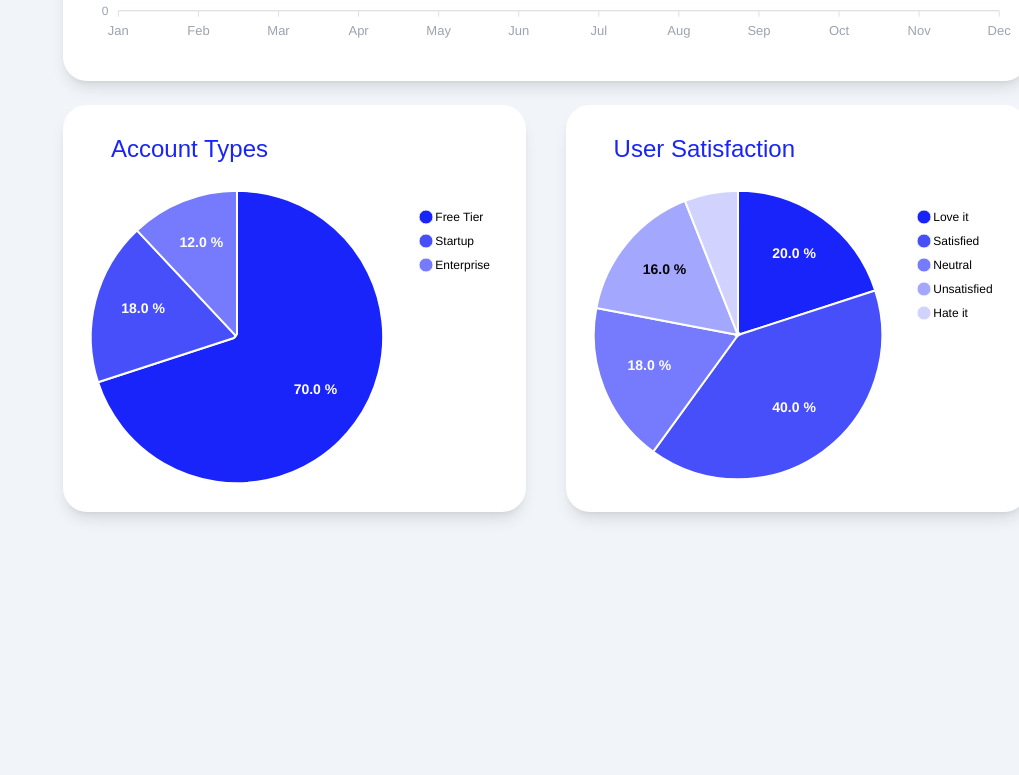
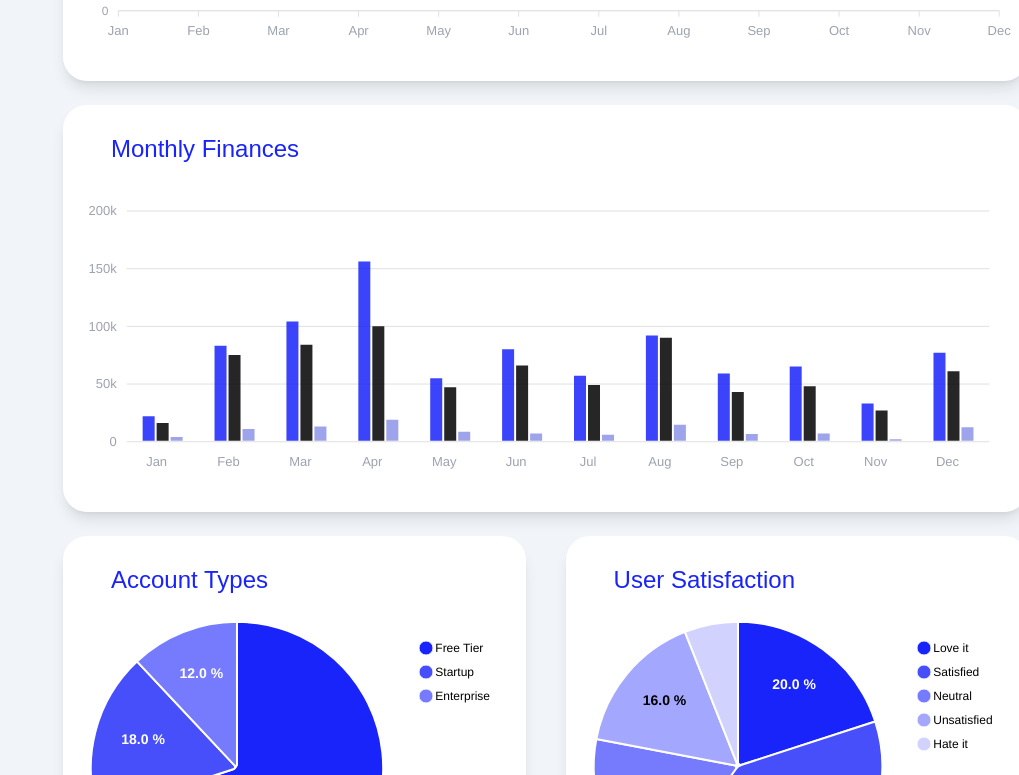
Before and after one commit to Said-Alisic/nextjs-preline-data-dashboards, a Next.js app: page /dashboard in a window 1280 px wide. Shown: the part 1085-1860 px from the top of the page, without its empty margins (261-1280 px from the left). Before the commit the page ends 1637 px from the top, so only its background shows below. Built offline with nearby package versions, Linux system fonts and the light colour scheme.

Commit message:
feat: 🎸 Create barchart component

```diff
--- a/src/app/dashboard/page.tsx
+++ b/src/app/dashboard/page.tsx
@@ -8,8 +8,6 @@ import AreaChart from "app/libs/components/charts/AreaChart";
 import BarChart from "app/libs/components/charts/BarChart";
 import LineChart from "app/libs/components/charts/LineChart";
 import PieChart from "app/libs/components/charts/PieChart";
-import Navbar from "app/libs/components/navigation/Navbar";
-import Sidebar from "app/libs/components/navigation/Sidebar";
 
 export default function ChartsPage() {
   const lineChart = {
@@ -101,6 +99,45 @@ export default function ChartsPage() {
     },
   ];
 
+  const barChartCategories = [
+    "January",
+    "February",
+    "March",
+    "April",
+    "May",
+    "June",
+    "July",
+    "August",
+    "September",
+    "October",
+    "November",
+    "December",
+  ];
+
+  const barChartSeries = [
+    {
+      name: "Gross Revenue",
+      data: [
+        23000, 84000, 105000, 157000, 56000, 81000, 58000, 93000, 60000, 66000,
+        34000, 78000,
+      ],
+    },
+    {
+      name: "Net Revenue",
+      data: [
+        17000, 76000, 85000, 101000, 48000, 67000, 50000, 91000, 44000, 49000,
+        28000, 62000,
+      ],
+    },
+    {
+      name: "Expenses",
+      data: [
+        5000, 12000, 14000, 20000, 9500, 8000, 7000, 15500, 7500, 8000, 3000,
+        13500,
+      ],
+    },
+  ];
+
   const chartCardStyles = "bg-white rounded-3xl pt-7 pb-4 pr-4 pl-2 shadow-lg";
   const chartTitleStyles = "text-2xl ml-10 pb-4 text-[#1924fa] font-medium";
   const statCardStyles =
@@ -144,7 +181,10 @@ export default function ChartsPage() {
             series={areaChart.series}
           />
         </div>
-
+        <div className={chartCardStyles}>
+          <h3 className={chartTitleStyles}>Monthly Finances</h3>
+          <BarChart categories={barChartCategories} series={barChartSeries} />
+        </div>
         <div className="grid grid-cols-2 gap-10">
           <div className={chartCardStyles}>
             <h3 className={chartTitleStyles}>Account Types</h3>
--- /dev/null
+++ b/src/libs/components/charts/BarChart.tsx
@@ -0,0 +1,110 @@
+"use client";
+
+import React from "react";
+import dynamic from "next/dynamic";
+import type { ApexOptions } from "apexcharts";
+
+// Dynamically import Chart with SSR disabled
+const Chart = dynamic(() => import("react-apexcharts"), { ssr: false });
+
+interface BarChartProps {
+  categories: string[];
+  series: { name: string; data: number[] }[];
+}
+
+const BarChart: React.FC<BarChartProps> = ({ categories, series }) => {
+  const options: ApexOptions = {
+    colors: ["#1924fa", "#000000", "#8e95e8"],
+    chart: {
+      type: "bar",
+      height: 300,
+      toolbar: { show: false },
+      zoom: { enabled: false },
+    },
+    series,
+    plotOptions: {
+      bar: {
+        horizontal: false,
+        columnWidth: "14px",
+        borderRadius: 0,
+      },
+    },
+    legend: { show: false },
+    dataLabels: { enabled: false },
+    stroke: {
+      show: true,
+      width: 2,
+      colors: ["transparent"],
+    },
+    xaxis: {
+      categories,
+      axisBorder: { show: false },
+      axisTicks: { show: false },
+      crosshairs: { show: false },
+      labels: {
+        style: {
+          colors: "#9ca3af",
+          fontSize: "13px",
+          fontWeight: 400,
+        },
+        offsetX: -2,
+        formatter: (title) => title.slice(0, 3),
+      },
+    },
+    yaxis: {
+      labels: {
+        style: {
+          colors: "#9ca3af",
+          fontSize: "13px",
+          fontWeight: 400,
+        },
+        formatter: (value) =>
+          value >= 1000 ? `${value / 1000}k` : value.toString(),
+      },
+    },
+    states: {
+      hover: { filter: { type: "darken" } },
+    },
+    tooltip: {
+      y: {
+        formatter: (value) => `$${value >= 1000 ? `${value / 1000}k` : value}`,
+      },
+    },
+    responsive: [
+      {
+        breakpoint: 568,
+        options: {
+          chart: { height: 300 },
+          plotOptions: { bar: { columnWidth: "14px" } },
+          stroke: { width: 8 },
+          labels: {
+            style: {
+              colors: "#9ca3af",
+              fontSize: "11px",
+              fontFamily: "Inter, ui-sans-serif",
+              fontWeight: 400,
+            },
+            offsetX: -2,
+            formatter: (title: string) => title.slice(0, 3),
+          },
+          yaxis: {
+            labels: {
+              style: {
+                colors: "#9ca3af",
+                fontSize: "11px",
+                fontFamily: "Inter, ui-sans-serif",
+                fontWeight: 400,
+              },
+              formatter: (value: number) =>
+                value >= 1000 ? `${value / 1000}k` : value,
+            },
+          },
+        },
+      },
+    ],
+  };
+
+  return <Chart options={options} series={series} type="bar" height={300} />;
+};
+
+export default BarChart;
--- a/src/libs/components/charts/LineChart.tsx
+++ b/src/libs/components/charts/LineChart.tsx
@@ -14,6 +14,7 @@ interface ChartProps {
 
 const LineChart: React.FC<ChartProps> = ({ title, categories, series }) => {
   const options: ApexOptions = {
+    colors: ["#1924fa", "#000000", "#8e95e8"],
     chart: {
       id: "line-chart",
       height: 250,
--- a/src/libs/components/navigation/Navbar.tsx
+++ b/src/libs/components/navigation/Navbar.tsx
@@ -3,7 +3,10 @@ import { JSX } from "react";
 
 export default function Navbar(): JSX.Element {
   return (
-    <div className="top-0 w-full h-16 fixed bg-white border-b-4 border border-slate-200 py-2 px-4 inline-flex items-center justify-between  z-50">
+    <div
+      className="top-0 w-full h-16 fixed bg-white border-b-4 border border-slate-200 py-2 px-4 inline-flex items-center justify-between"
+      style={{ zIndex: 50 }}
+    >
       <div className="flex items-center">
         <Shell size={40} className="text-[#1924fa]" />
         <h1 className="ml-2 text-2xl font-bold">Preline UI Dashboard</h1>
```
